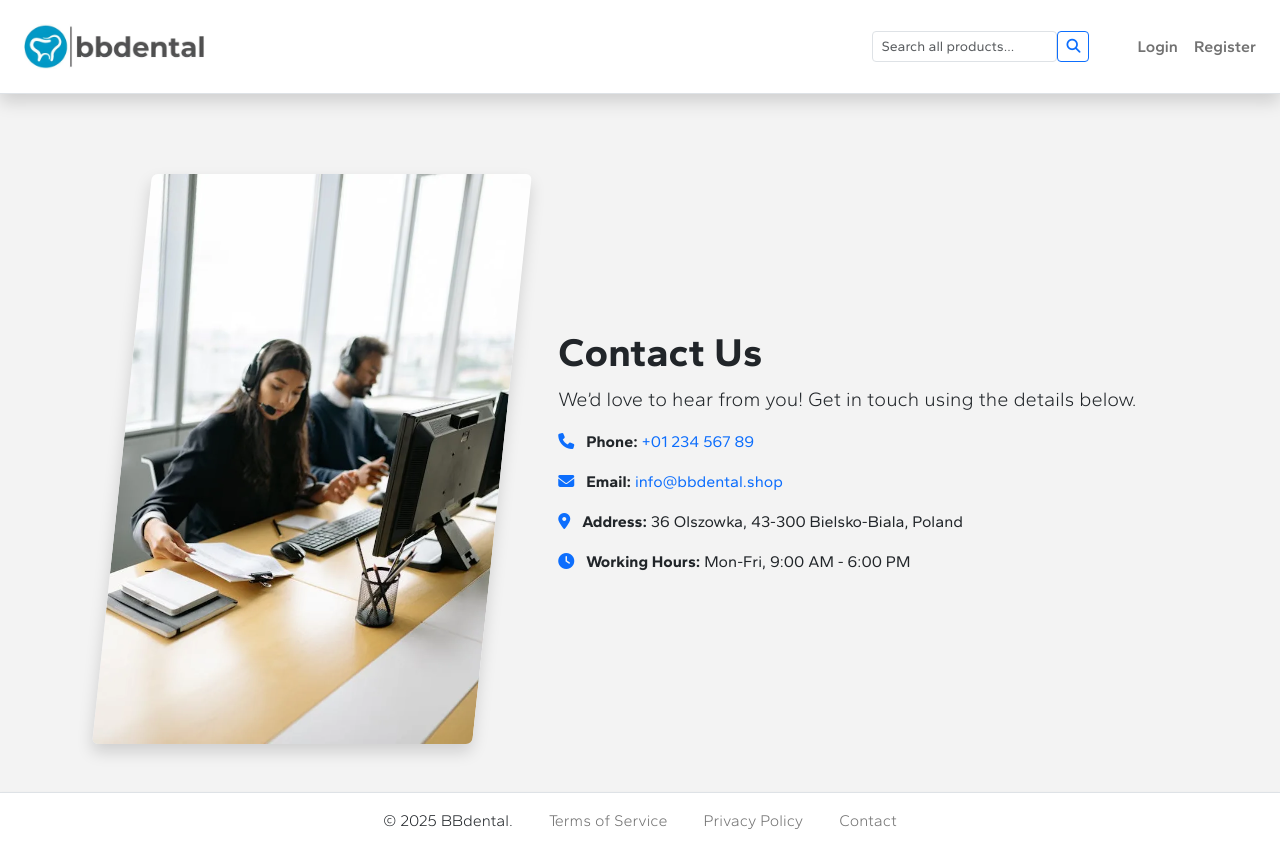
After one commit to zbigniewszulc/bbdental, a Django app: page /contact/ in a window 1280 px wide. The commit adds this page. Run offline with Django 3.2, Linux system fonts and the light colour scheme; some libraries are stand-ins or nearby versions.

Commit message:
Add Contact page

```diff
--- /dev/null
+++ b/home/templates/home/contact.html
@@ -0,0 +1,41 @@
+{% extends "base.html" %}
+{% load static %}
+
+{% block content %}
+<main>
+    <section class="container mt-2 mt-md-5 documents">
+        <div class="row align-items-center">
+            <!-- Left: Tilted Image -->
+            <div class="col-md-5 text-center mb-4 mb-md-0">
+                <img src="{% static 'images/contact-us.webp' %}" class="img-fluid rounded shadow"
+                     alt="Contact Us">
+            </div>
+
+            <!-- Right: Contact Details -->
+            <div class="col-md-7">
+                <h1 class="fw-bold">Contact Us</h1>
+                <p class="lead">We’d love to hear from you! Get in touch using the details below.</p>
+
+                <ul class="list-unstyled">
+                    <li class="mb-3">
+                        <i class="fa-solid fa-phone text-primary me-2"></i>
+                        <strong>Phone:</strong> <a href="tel:+123456789" class="text-decoration-none">+01 234 567 89</a>
+                    </li>
+                    <li class="mb-3">
+                        <i class="fa-solid fa-envelope text-primary me-2"></i>
+                        <strong>Email:</strong> <a href="mailto:info@bbdental.shop" class="text-decoration-none">info@bbdental.shop</a>
+                    </li>
+                    <li class="mb-3">
+                        <i class="fa-solid fa-location-dot text-primary me-2"></i>
+                        <strong>Address:</strong> 36 Olszowka, 43-300 Bielsko-Biala, Poland
+                    </li>
+                    <li class="mb-3">
+                        <i class="fa-solid fa-clock text-primary me-2"></i>
+                        <strong>Working Hours:</strong> Mon-Fri, 9:00 AM - 6:00 PM
+                    </li>
+                </ul>
+            </div>
+        </div>
+    </section>
+</main>
+{% endblock %}
--- a/home/templates/legal/privacy_policy.html
+++ b/home/templates/legal/privacy_policy.html
@@ -3,7 +3,7 @@
 
 {% block content %}
 <main>
-    <section class="container mt-5 documents">
+    <section class="container mt-2 mt-md-5 documents">
         <div class="row align-items-center">
             <!-- Left: Image -->
             <div class="col-md-5 text-center mb-4 mb-md-0">
--- a/home/templates/legal/terms_of_service.html
+++ b/home/templates/legal/terms_of_service.html
@@ -3,7 +3,7 @@
 
 {% block content %}
 <main>
-    <section class="container mt-5 documents">
+    <section class="container mt-2 mt-md-5 documents">
         <div class="row align-items-center">
             <!-- Left: Image  -->
             <div class="col-md-5 text-center mb-4 mb-md-0">
--- a/home/urls.py
+++ b/home/urls.py
@@ -3,6 +3,7 @@ from . import views
 
 urlpatterns = [
     path('', views.index, name='home'),
+    path('contact/', views.contact_page, name='contact_page'),
     path('privacy-policy/', views.privacy_policy, name='privacy_policy'),
-    path('terms-of-service/', views.terms_of_service, name='terms_of_service')
+    path('terms-of-service/', views.terms_of_service, name='terms_of_service'),
 ]
--- a/home/views.py
+++ b/home/views.py
@@ -13,6 +13,16 @@ def index(request):
     """
 
     return render(request, 'home/index.html')
+
+
+def contact_page(request):
+    """
+    A view to render Contact Us page.
+
+    **Template**
+    :template:`home/contact.html`
+    """
+    return render(request, 'home/contact.html')
 
 
 def privacy_policy(request):
--- a/products/templates/products/product_details.html
+++ b/products/templates/products/product_details.html
@@ -18,9 +18,9 @@
             <h1 class="fw-bold mt-4">{{ product.product_name }}</h1>
             <p class="fs-5 text-muted">{{ product.description }}</p>
 
-            <p class="fs-5"><strong><i class="fa-solid fa-tag"></i>&nbsp; Price:</strong> €{{ product.price }}</p>
-            <p class="fs-6"><strong><i class="fa-solid fa-cart-flatbed"></i>&nbsp; In Stock:</strong> {{ product.in_stock }}</p>
-            <p class="fs-6"><strong><i class="fa-solid fa-industry"></i>&nbsp; Manufacturer:</strong>
+            <p class="fs-5"><strong><i class="fa-solid fa-tag text-primary me-2"></i>&nbsp; Price:</strong> €{{ product.price }}</p>
+            <p class="fs-6 "><strong><i class="fa-solid fa-cart-flatbed text-primary me-2"></i>&nbsp; In Stock:</strong> {{ product.in_stock }}</p>
+            <p class="fs-6"><strong><i class="fa-solid fa-industry text-primary me-2"></i>&nbsp; Manufacturer:</strong>
                 {% if product.manufacturer_id %}
                     {{ product.manufacturer_id.manufacturer_name }}
                 {% else %}
--- a/static/css/base.css
+++ b/static/css/base.css
@@ -111,7 +111,7 @@ footer {
     }
 
     .documents img {
-        transform: skew(-9deg);
+        transform: skew(-6deg);
     }
 }
 /* Extra large devices */
--- a/templates/base.html
+++ b/templates/base.html
@@ -3,8 +3,9 @@
 {% url 'account_login' as login_url %}
 {% url 'account_signup' as signup_url %}
 {% url 'account_logout' as logout_url %}
+{% url 'contact_page' as contact_url %}
+{% url 'privacy_policy' as privacy_url %}
 {% url 'terms_of_service' as terms_url %}
-{% url 'privacy_policy' as privacy_url %}
 
 <!doctype html>
 <html lang="en">
@@ -65,10 +66,10 @@
   <!-- Footer Section -->
   <footer class="footer mt-auto py-3 bg-white border-top shadow-sm">
     <div class="container">
-      <span class="mx-3"><a class="link fw-light" href="#">&copy; {% now "Y" %} BBdental.</a></span>
+      <span class="mx-3 fw-light">&copy; {% now "Y" %} BBdental.</span>
       <span class="mx-3"><a class="link fw-light" href="{{ terms_url }}">Terms of Service</a></span>
       <span class="mx-3"><a class="link fw-light" href="{{ privacy_url }}">Privacy Policy</a></span>
-      <span class="mx-3"><a class="link fw-light" href="#">Contact</a></span>
+      <span class="mx-3"><a class="link fw-light" href="{{ contact_url }}">Contact</a></span>
     </div>
   </footer>
 
```
Also changed, not shown: static/images/contact-us.webp (added), 2 other files.
